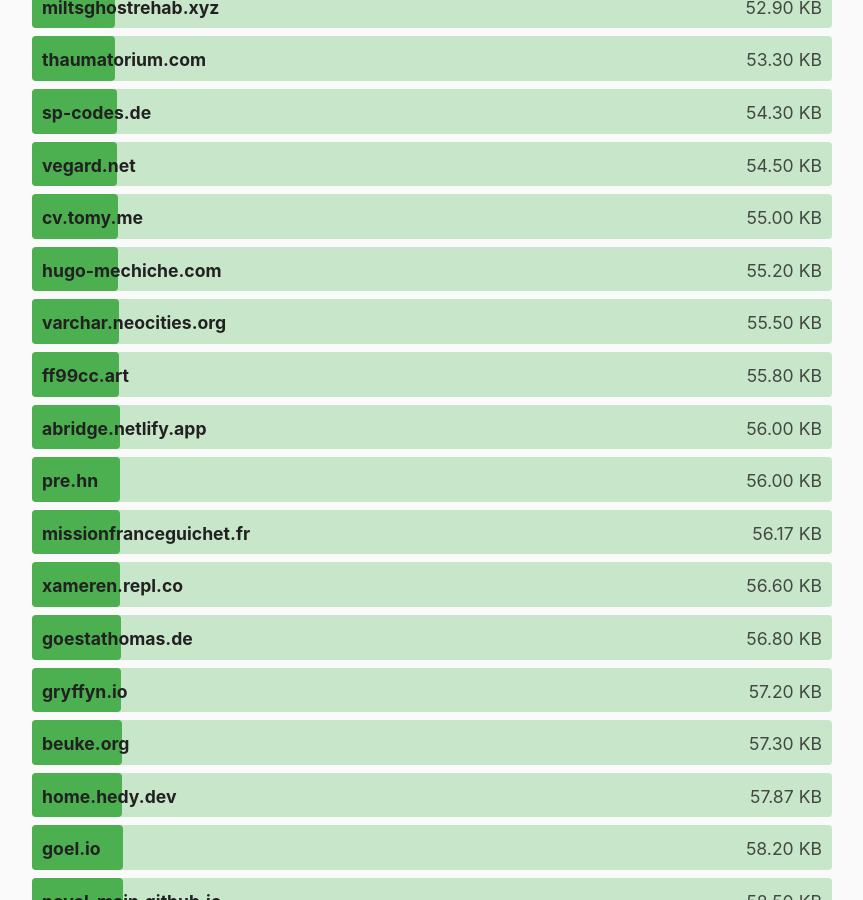
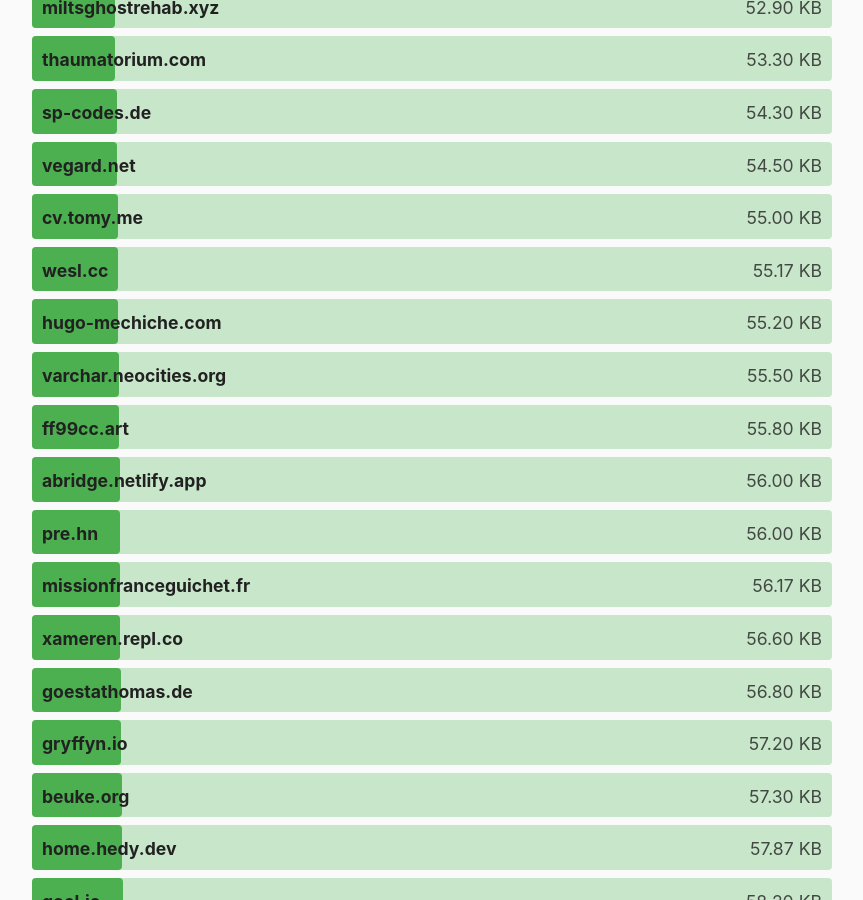
Before and after one commit to kevquirk/512kb.club, a Jekyll site: the page built from index.md, in a window 1280 px wide and 900 px high, scrolled down 18469 px. Shown: the whole window, without its empty margins (208-1071 px from the left). Built offline with Jekyll 4.4.1, drawn with Linux system fonts in a browser that asks for light colours.

Commit message:
Add wesl.cc

```diff
--- a/_data/sites.yml
+++ b/_data/sites.yml
@@ -4062,3 +4062,8 @@
   url: https://zwieratko.sk/
   size: 28.07
   last_checked: 2024-02-11
+
+- domain: wesl.cc
+  url: https://wesl.cc/
+  size: 55.17
+  last_checked: 2024-07-02
```
